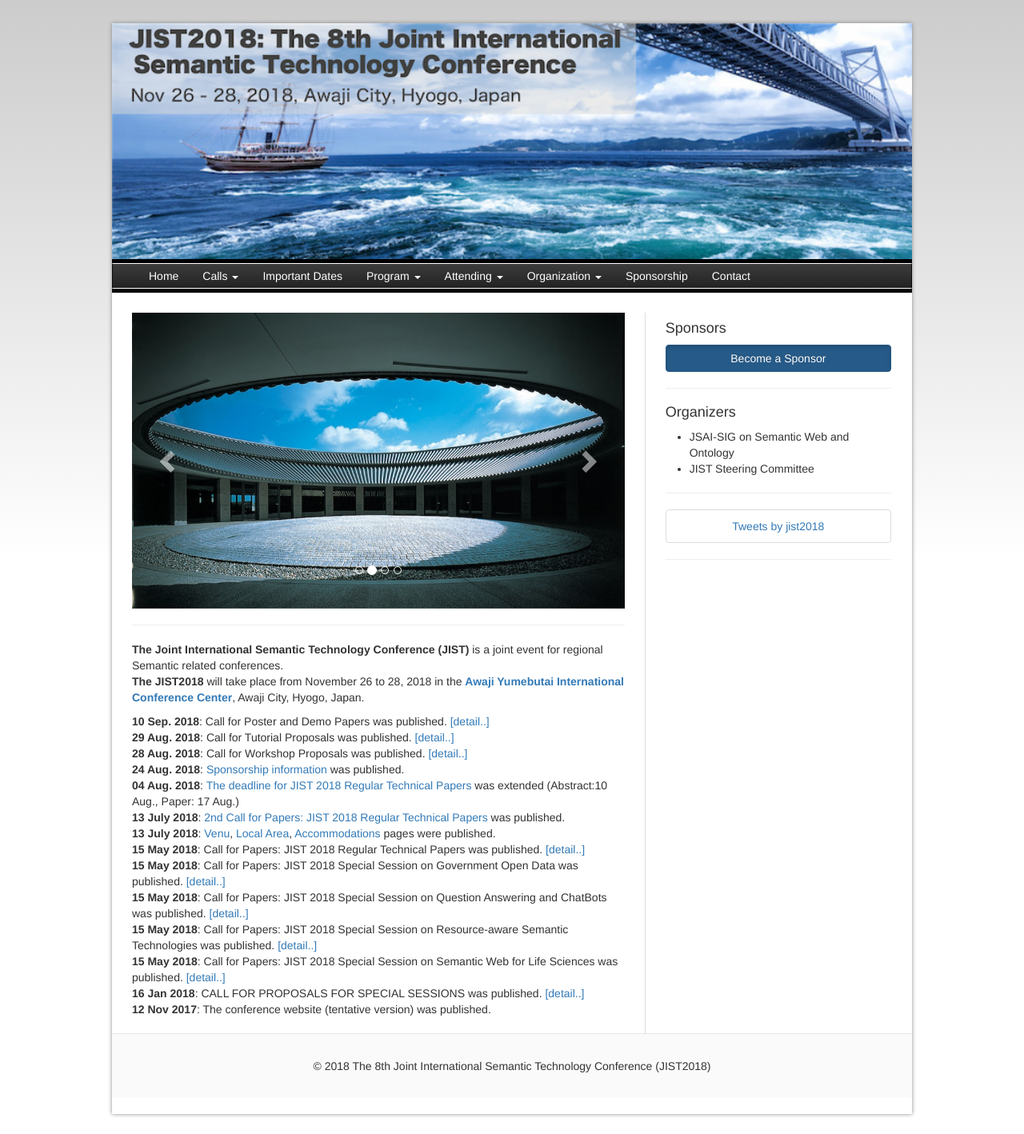
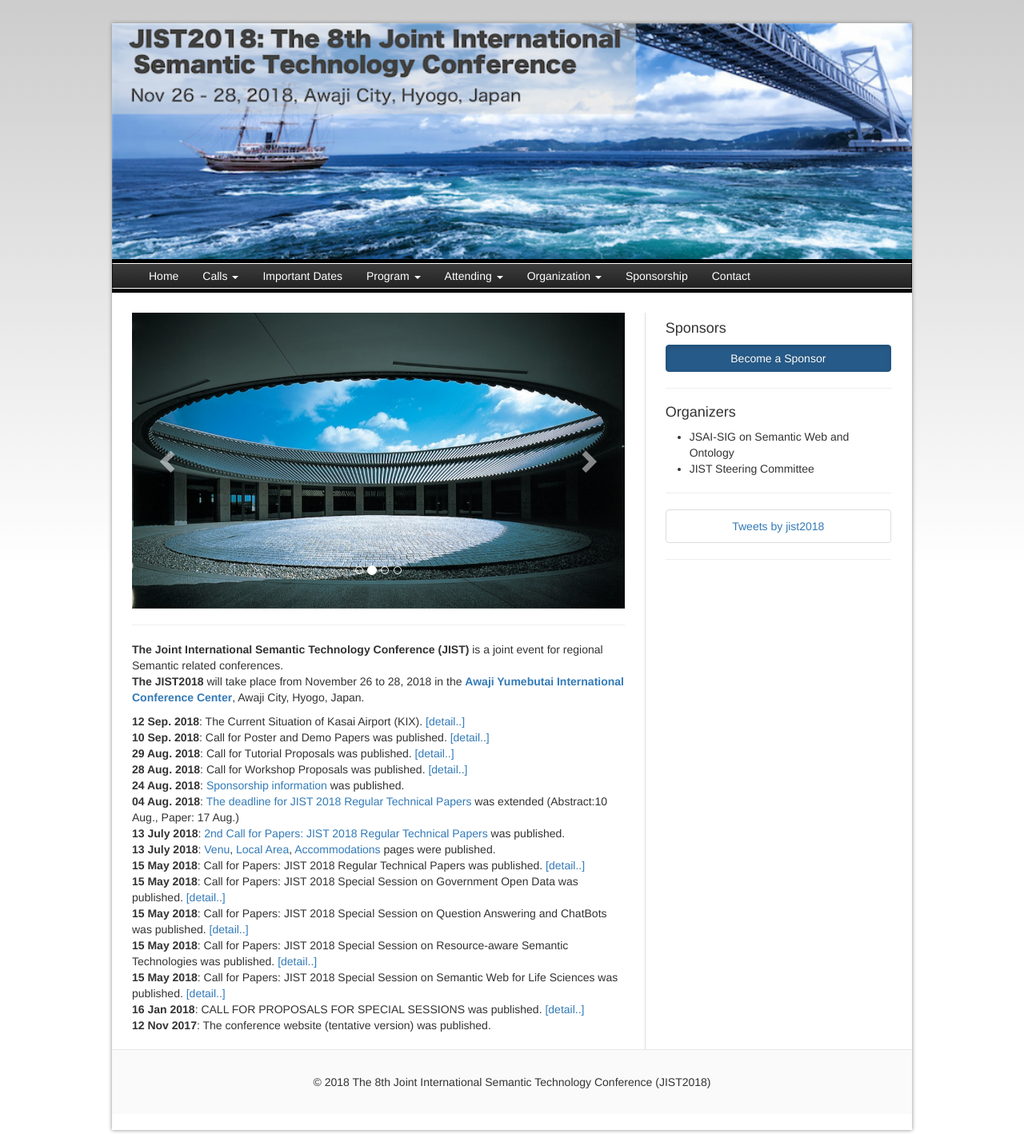
Before and after one commit to IJCKGconference/JIST2018, a Jekyll site: the page built from index.html, in a window 1280 px wide. Shown: the whole page at 80% size. Built offline with Jekyll 4.4.1, drawn with Linux system fonts in a browser that asks for light colours; comment, search, counter and statistics services are not loaded.

Commit message:
TOPページの更新情報追加

```diff
--- a/index.html
+++ b/index.html
@@ -24,6 +24,7 @@
 
 <dl>
 <dt></dt>
+<dd class="indent"><b>12 Sep. 2018</b>: <span class="bold">The Current Situation of Kasai Airport (KIX). <a href="pages/attending/venue.html#aboutKIX">[detail..]</a></dd>
 <dd class="indent"><b>10 Sep. 2018</b>: <span class="bold">Call for Poster and Demo Papers</span> was published. <a href="pages/calls/poster_demo_papers.html">[detail..]</a></dd>
 <dd class="indent"><b>29 Aug. 2018</b>: <span class="bold">Call for Tutorial Proposals</span> was published. <a href="pages/calls/tutorials.html">[detail..]</a></dd>
 <dd class="indent"><b>28 Aug. 2018</b>: <span class="bold">Call for Workshop Proposals</span> was published. <a href="pages/calls/workshops.html">[detail..]</a></dd>
```
